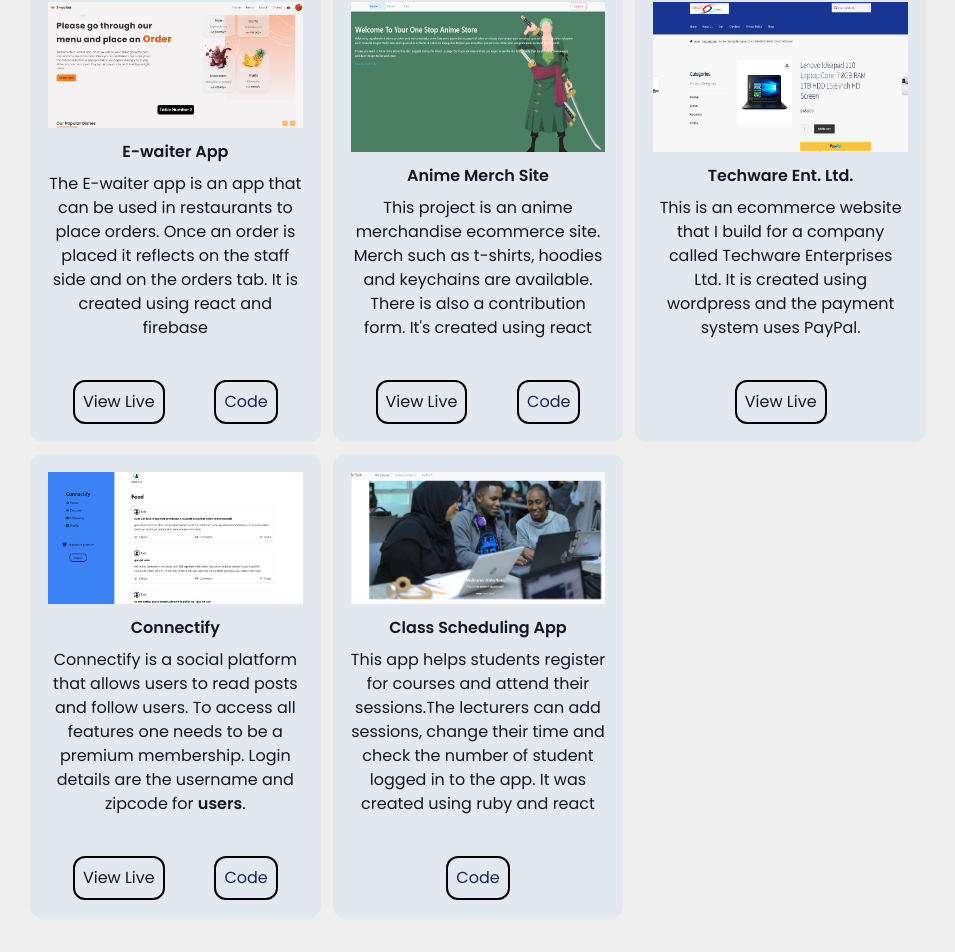
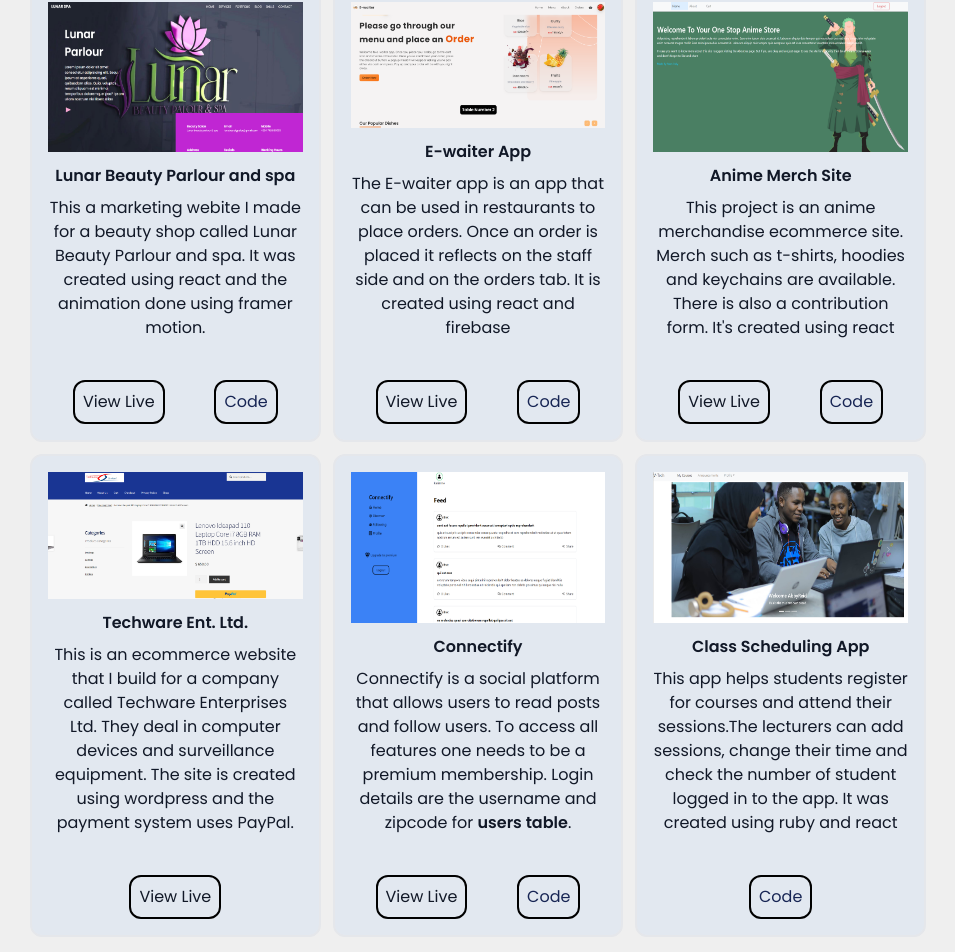
Before and after one commit to Calvin-Ngugi/my-portfolio, a React (Vite) app: page / in a window 1280 px wide. Shown: the part 1519-2471 px from the top of the page, without its empty margins (162-1117 px from the left). Built offline with nearby package versions, Linux system fonts and the light colour scheme.

Commit message:
:bento: Lunar project added

```diff
--- a/src/components/Projects.tsx
+++ b/src/components/Projects.tsx
@@ -1,4 +1,4 @@
-import { motion } from 'framer-motion';
+import { motion } from "framer-motion";
 const Projects = ({ isDark }: any) => {
   return (
     <motion.div
@@ -11,6 +11,55 @@ const Projects = ({ isDark }: any) => {
     >
       <h1 className="text-center mb-5 font-bold text-[32px]">Projects</h1>
       <div className="grid grid-cols-1 sm:grid-cols-2 lg:grid-cols-3 gap-3">
+        <div
+          className={`p-4 border-[2px] rounded-xl flex flex-col items-center ${
+            isDark
+              ? `bg-slate-950 border-gray-800`
+              : `bg-slate-200 border-gray-200`
+          }`}
+        >
+          <img src="lunar.PNG" alt="" className="h-[60%] mb-3" />
+          <h2 className="text-center mb-2 font-semibold">
+            Lunar Beauty Parlour and spa
+          </h2>
+          <p className="text-center">
+            This a marketing webite I made for a beauty shop called Lunar Beauty
+            Parlour and spa. It was created using react and the animation done
+            using framer motion.
+          </p>
+          <div className="w-[100%] flex justify-around mt-3">
+            <button
+              className={`cursor-pointer flex items-center justify-between mt-7 ps-4 pe-4 pt-2 pb-2 sm:p-2 border-2 rounded-xl ${
+                isDark
+                  ? `border-white hover:bg-slate-100 hover:text-slate-900 hover:font-semibold`
+                  : `border-black hover:bg-slate-900 hover:text-slate-100 hover:font-semibold`
+              }`}
+            >
+              <a
+                href="https://beauty-parlor.vercel.app/"
+                target="_blank"
+                rel="noreferrer"
+              >
+                View Live
+              </a>
+            </button>
+            <button
+              className={`cursor-pointer flex items-center justify-between mt-7 ps-4 pe-4 pt-2 pb-2 sm:p-2 border-2 rounded-xl ${
+                isDark
+                  ? `border-white text-green-600 hover:bg-slate-100 hover:text-blue-950 hover:font-semibold`
+                  : `border-black text-blue-950 hover:bg-slate-900 hover:text-green-600 hover:font-semibold`
+              }`}
+            >
+              <a
+                href="https://github.com/Calvin-Ngugi/beauty-parlor"
+                target="_blank"
+                rel="noreferrer"
+              >
+                Code
+              </a>
+            </button>
+          </div>
+        </div>
         <div
           className={`p-4 border-[2px] rounded-xl flex flex-col items-center ${
             isDark
@@ -117,7 +166,8 @@ const Projects = ({ isDark }: any) => {
           <h2 className="text-center mb-2 font-semibold">Techware Ent. Ltd.</h2>
           <p className="text-center">
             This is an ecommerce website that I build for a company called
-            Techware Enterprises Ltd. It is created using wordpress and the
+            Techware Enterprises Ltd. They deal in computer devices and
+            surveillance equipment. The site is created using wordpress and the
             payment system uses PayPal.
           </p>
           <div className="w-[100%] flex justify-around mt-3">
@@ -151,7 +201,13 @@ const Projects = ({ isDark }: any) => {
             Connectify is a social platform that allows users to read posts and
             follow users. To access all features one needs to be a premium
             membership. Login details are the username and zipcode for{" "}
-            <a href="https://jsonplaceholder.typicode.com/users" className='font-semibold hover:font-bold hover:underline'>users</a>.
+            <a
+              href="https://jsonplaceholder.typicode.com/users"
+              className="font-semibold hover:font-bold hover:underline"
+            >
+              users table
+            </a>
+            .
           </p>
           <div className="w-[100%] flex justify-around mt-3">
             <button
```
Also changed, not shown: public/lunar.PNG (added).
